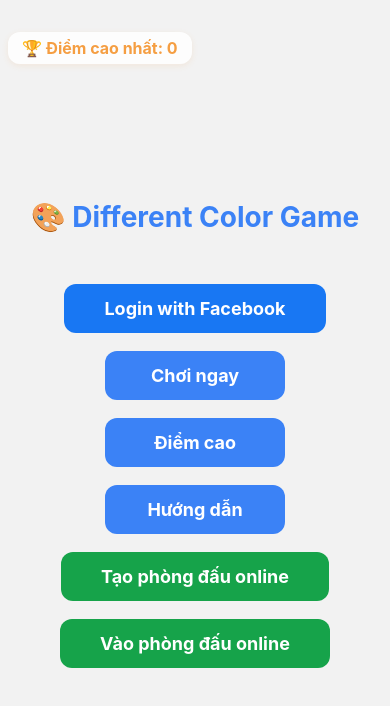
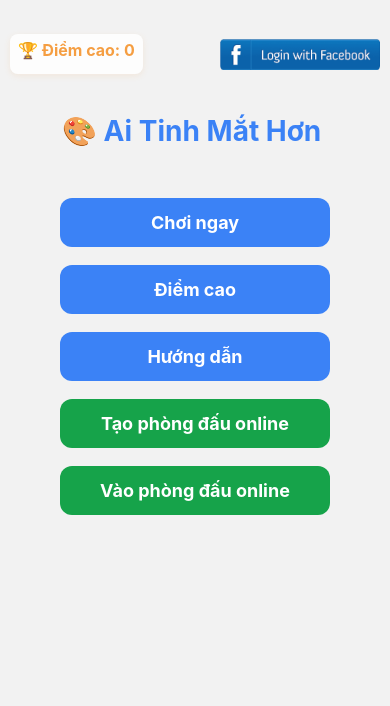
Before and after one commit to hvq1919/aitinhmathon, a React Native app: screen /Home in a window 390 px wide. Shown: the top 706 px of the page. Built offline with nearby package versions, Linux system fonts and the light colour scheme.

Commit message:
Success update score to firebase firestorage

```diff
--- a/package.json
+++ b/package.json
@@ -35,6 +35,7 @@
     "@react-native/metro-config": "0.76.9",
     "@react-native/typescript-config": "0.76.9",
     "@types/react": "^18.2.6",
+    "@types/react-native-vector-icons": "^6.4.18",
     "@types/react-test-renderer": "^18.0.0",
     "babel-jest": "^29.6.3",
     "eslint": "^8.19.0",
--- /dev/null
+++ b/src/components/FacebookLogin.tsx
@@ -0,0 +1,112 @@
+import AsyncStorage from '@react-native-async-storage/async-storage';
+import React, { useEffect, useState } from 'react';
+import {
+    Image,
+    View,
+    StyleSheet,
+    Text,
+    TouchableOpacity,
+    Alert
+} from 'react-native';
+import { USER_INFO_KEY } from '../constant';
+import { LoginManager, AccessToken, Profile } from 'react-native-fbsdk-next';
+import { getDeviceId } from '../utils';
+import { updateFacebookUser } from '../firebase/firebaseUtils';
+
+interface IProps {
+    highScore: number;
+}
+
+const FacebookLogin = (props: IProps) => {
+    const [userInfo, setUserInfo] = useState<null | { name: string; url: string; fb_id: string }>(null);
+
+    useEffect(() => {
+        AsyncStorage.getItem(USER_INFO_KEY).then(val => {
+            if (val) {
+                setUserInfo(JSON.parse(val));
+            }
+        });
+    }, []);
+
+    const handleFBLogin = async () => {
+        try {
+            const result = await LoginManager.logInWithPermissions(['public_profile']);
+            if (result.isCancelled) return;
+
+            const data = await AccessToken.getCurrentAccessToken();
+            if (!data) return;
+
+            const profile = await Profile.getCurrentProfile();
+            if (profile) {
+                const info = {
+                    fb_id: profile.userID ?? getDeviceId(''),
+                    name: profile.name ?? '',
+                    url: profile.imageURL ?? '',
+                };
+                setUserInfo(info);
+                await AsyncStorage.setItem(USER_INFO_KEY, JSON.stringify(info));
+                await updateFacebookUser(info);
+            }
+        } catch (e: any) {
+            Alert.alert('Facebook Login failed', e?.message);
+        }
+    };
+
+    return (
+        <View style={styles.container}>
+            {userInfo ? (<View style={styles.profileBox}>
+                <Image
+                    source={{ uri: userInfo.url }}
+                    style={styles.avatar}
+                />
+                <View style={{ marginLeft: 5, justifyContent: 'center' }}>
+                    <Text style={styles.name}>{userInfo.name}</Text>
+                    <Text style={styles.score}>🏆 {props.highScore ?? 0}</Text>
+                </View>
+            </View>
+            ) : (
+                <TouchableOpacity onPress={handleFBLogin} style={styles.loginBtn}>
+                    <Image
+                        style={styles.fbImage}
+                        source={require('../assets/fb_login.png')}
+                    />
+                </TouchableOpacity>
+            )}
+        </View>
+    );
+};
+
+const styles = StyleSheet.create({
+    container: {
+        alignItems: 'center',
+        height: 60,
+    },
+    profileBox: {
+        flexDirection: 'row',
+    },
+    avatar: {
+        width: 50,
+        height: 50,
+        borderRadius: 25,
+    },
+    name: {
+        fontSize: 14,
+        fontWeight: '600',
+        color: '#333',
+    },
+    score: {
+        fontSize: 13,
+        color: '#555',
+    },
+    loginBtn: {
+        borderRadius: 8,
+        overflow: 'hidden',
+    },
+    fbImage: {
+        width: 160,
+        height: 40,
+        resizeMode: 'contain',
+    },
+});
+
+export default FacebookLogin;
--- /dev/null
+++ b/src/firebase/firebaseUtils.ts
@@ -0,0 +1,49 @@
+import { doc, getDoc, setDoc, updateDoc } from 'firebase/firestore';
+import { firestore } from './firebaseConfig';
+import { getDeviceId } from '../utils';
+
+export const updateHighScore = async (highScore: number) => {
+    const deviceId = await getDeviceId('');
+    const userRef = doc(firestore, 'users', deviceId);
+    const existingDoc = await getDoc(userRef);
+    if (existingDoc.exists()) {
+        await updateDoc(userRef, {
+            high_score: highScore,
+            updateAt: new Date().toISOString(),
+        });
+    } else {
+        await setDoc(userRef, {
+            id: deviceId,
+            name: deviceId,
+            url: '',
+            high_score: highScore,
+            fb_id: '',
+            createdAt: new Date().toISOString(),
+            updateAt: new Date().toISOString(),
+        });
+    }
+};
+
+export const updateFacebookUser = async (userData: {
+    name: string;
+    url: string;
+    fb_id: string;
+}) => {
+    const deviceId = await getDeviceId('');
+    const userRef = doc(firestore, 'users', deviceId);
+    const existingDoc = await getDoc(userRef);
+    if (existingDoc.exists()) {
+        await updateDoc(userRef, {
+            ...userData,
+            updateAt: new Date().toISOString(),
+        });
+    } else {
+        await setDoc(userRef, {
+            id: deviceId,
+            ...userData,
+            high_score: 0,
+            createdAt: new Date().toISOString(),
+            updateAt: new Date().toISOString(),
+        });
+    }
+};
--- a/src/screens/HomeScreen.tsx
+++ b/src/screens/HomeScreen.tsx
@@ -1,58 +1,45 @@
-import React, { useEffect, useState } from 'react';
-import { Image, View, Text, TouchableOpacity, StyleSheet, StatusBar } from 'react-native';
+/* eslint-disable curly */
+import React, { useEffect, useCallback, useState } from 'react';
+import { View, Text, TouchableOpacity, StyleSheet, StatusBar } from 'react-native';
 import AsyncStorage from '@react-native-async-storage/async-storage';
 import { HIGH_SCORE_KEY } from '../constant';
-import { LoginManager, AccessToken, Profile } from 'react-native-fbsdk-next';
+import { useFocusEffect } from '@react-navigation/native';
+import FacebookLogin from '../components/FacebookLogin';
+import { appStyles } from '../styles';
+import { ScrollView } from 'react-native-gesture-handler';
 
 export default function HomeScreen({ navigation }: any) {
   const [highScore, setHighScore] = useState(0);
-  const [userInfo, setUserInfo] = useState<null | { name: string; picture: string }>(null);
-
 
   useEffect(() => {
     AsyncStorage.getItem(HIGH_SCORE_KEY).then(val => {
-      if (val) setHighScore(Number(val));
+      if (val) {
+        setHighScore(Number(val));
+      }
     });
   }, []);
 
-  const handleFBLogin = async () => {
-    try {
-      const result = await LoginManager.logInWithPermissions(['public_profile']);
-      if (result.isCancelled) return;
-
-      const data = await AccessToken.getCurrentAccessToken();
-      if (!data) return;
-
-      const profile = await Profile.getCurrentProfile();
-      if (profile) {
-        setUserInfo({
-          name: profile.name ?? '',
-          picture: profile.imageURL ?? '',
+  useFocusEffect(
+    useCallback(() => {
+      AsyncStorage.getItem(HIGH_SCORE_KEY).then((val) => {
+        if (val) {
+          setHighScore(Number(val));
+        }
       });
-      }
-    } catch (e) {
-      // Xử lý lỗi nếu cần
-    }
-  };
+    }, [])
+  );
 
   return (
-    <View style={styles.container}>
-      <Text style={styles.highScore}>🏆 Điểm cao nhất: {highScore}</Text>
-      <Text style={styles.title}>🎨 Different Color Game</Text>
+    <View style={appStyles.container}>
+      <View style={appStyles.headerTop}>
+        <Text style={styles.highScore}>🏆 Điểm cao: {highScore}</Text>
+        <FacebookLogin highScore={highScore} />
+      </View>
 
-      {userInfo ? (
-        <>
-          <Image
-            source={{ uri: userInfo.picture }}
-            style={{ width: 100, height: 100, borderRadius: 50 }}
-          />
-          <Text style={{ marginTop: 10, fontSize: 18 }}>{userInfo.name}</Text>
-        </>
-      ) : (
-        <TouchableOpacity style={styles.fbButton} onPress={handleFBLogin}>
-          <Text style={styles.fbButtonText}>Login with Facebook</Text>
-        </TouchableOpacity>
-      )}
+      <ScrollView>
+        <View>
+          <Text style={styles.title}>🎨 Ai Tinh Mắt Hơn </Text>
+
           <TouchableOpacity style={styles.button} onPress={() => navigation.navigate('Game')}>
             <Text style={styles.buttonText}>Chơi ngay</Text>
           </TouchableOpacity>
@@ -69,23 +56,40 @@ export default function HomeScreen({ navigation }: any) {
             <Text style={styles.buttonText}>Vào phòng đấu online</Text>
           </TouchableOpacity>
         </View>
+      </ScrollView>
+
+    </View>
   );
 }
 
 const styles = StyleSheet.create({
   container: { flex: 1, justifyContent: 'center', alignItems: 'center', paddingTop: StatusBar.currentHeight || 24 },
+  header: {
+    flexDirection: 'row',
+    justifyContent: 'space-between',
+    alignItems: 'center',
+    width: '95%',
+    backgroundColor: '#fff',
+    borderRadius: 8,
+    paddingVertical: 16,
+    paddingHorizontal: 8,
+    marginBottom: 18,
+    elevation: 3,
+    shadowColor: '#000',
+    shadowOpacity: 0.08,
+    shadowRadius: 8,
+    shadowOffset: { width: 0, height: 2 },
+  },
   highScore: {
-    position: 'absolute',
-    top: 32,
-    left: 8,
+    height: 40,
     fontSize: 16,
     color: '#f59e42',
     fontWeight: 'bold',
     textAlign: 'left',
     backgroundColor: 'rgba(255,255,255,0.85)',
-    paddingHorizontal: 14,
+    paddingHorizontal: 8,
     paddingVertical: 6,
-    borderRadius: 12,
+    borderRadius: 8,
     overflow: 'hidden',
     elevation: 2,
     shadowColor: '#f59e42',
@@ -97,6 +101,7 @@ const styles = StyleSheet.create({
     fontSize: 28,
     fontWeight: 'bold',
     marginBottom: 32,
+    marginTop: 20,
     color: '#3b82f6',
     textAlign: 'center',
   },
--- a/src/screens/MainGamePlay.tsx
+++ b/src/screens/MainGamePlay.tsx
@@ -1,3 +1,4 @@
+/* eslint-disable react-hooks/exhaustive-deps */
 import React, { useState, useEffect, useRef } from 'react';
 import { View, Text, StyleSheet, Animated, TouchableOpacity } from 'react-native';
 import AsyncStorage from '@react-native-async-storage/async-storage';
@@ -10,7 +11,9 @@ import {
 } from '../utils';
 import { ColorGrid } from '../components/ColorGrid';
 import { HIGH_SCORE_KEY, MAX_DIFFERENCE, START_GRID_SIZE } from '../constant';
-import Ionicons from 'react-native-vector-icons/Ionicons';
+import FontAwesome6 from 'react-native-vector-icons/FontAwesome6';
+const Icon = FontAwesome6 as unknown as React.FC<any>;
+import { updateHighScore } from '../firebase/firebaseUtils';
 
 const TOTAL_TIME = 120; // 2 phút
 
@@ -40,14 +43,6 @@ export default function MainGamePlay({ navigation }: any) {
             if (val) setHighScore(Number(val));
         });
     }, []);
-
-    // Khi game over, nếu score cao hơn highScore thì lưu lại
-    useEffect(() => {
-        if (gameOver && score > highScore) {
-            setHighScore(score);
-            AsyncStorage.setItem(HIGH_SCORE_KEY, score.toString());
-        }
-    }, [gameOver, score, highScore]);
 
     const startNewRound = () => {
         const newGridSize = getGridSizeByLevel(level, START_GRID_SIZE);
@@ -81,10 +76,16 @@ export default function MainGamePlay({ navigation }: any) {
         return () => clearInterval(interval);
     }, [gameOver]);
 
-    // Đếm ngược 3 phút
+    // Đếm ngược 2 phút
     useEffect(() => {
         if (gameOver) return;
         if (remainingTime <= 0) {
+            if (score >= highScore) {
+                AsyncStorage.setItem(HIGH_SCORE_KEY, score.toString());
+                updateHighScore(score);
+                setHighScore(score);
+            }
+
             setGameOver(true);
             return;
         }
@@ -92,7 +93,7 @@ export default function MainGamePlay({ navigation }: any) {
             setRemainingTime((prev) => prev - 1);
         }, 1000);
         return () => clearInterval(countdown);
-    }, [remainingTime, gameOver]);
+    }, [remainingTime, gameOver, highScore, score]);
 
     // Reset game
     const handleRestart = () => {
@@ -107,7 +108,11 @@ export default function MainGamePlay({ navigation }: any) {
         let earnedScore = 0;
         if (index === targetIndex) {
             earnedScore = Math.max(100 - timer * 10, 10);
-            setScore((prev) => prev + earnedScore);
+
+            const newScore = score + earnedScore;
+            setScore(newScore);
+
+            setLevel((prev) => prev + 1);
 
             animatedScore.setValue(1.3);
             Animated.spring(animatedScore, {
@@ -115,8 +120,6 @@ export default function MainGamePlay({ navigation }: any) {
                 friction: 4,
                 useNativeDriver: true,
             }).start();
-
-            setLevel((prev) => prev + 1);
         } else {
             earnedScore = -20;
             setScore((prev) => Math.max(prev - 20, 0));
@@ -150,7 +153,7 @@ export default function MainGamePlay({ navigation }: any) {
         <View style={styles.container}>
             <View style={styles.header}>
                 <TouchableOpacity onPress={() => navigation.goBack()}>
-                    <Ionicons name="arrow-back" size={28} color="#3b82f6" />
+                    <Icon name="arrow-left" size={32} color="#3b82f6" />
                 </TouchableOpacity>
                 <Text style={styles.level}>Level {level}</Text>
                 <Animated.Text
--- /dev/null
+++ b/src/styles.ts
@@ -0,0 +1,28 @@
+import { StatusBar, StyleSheet } from 'react-native';
+
+export const appStyles = StyleSheet.create({
+  container: { flex: 1,  alignItems: 'center', paddingTop: StatusBar.currentHeight || 24 },
+  header: {
+    flexDirection: 'row',
+    justifyContent: 'space-between',
+    alignItems: 'center',
+    width: '95%',
+    backgroundColor: '#fff',
+    borderRadius: 8,
+    paddingVertical: 16,
+    paddingHorizontal: 8,
+    marginBottom: 18,
+    elevation: 3,
+    shadowColor: '#000',
+    shadowOpacity: 0.08,
+    shadowRadius: 8,
+    shadowOffset: { width: 0, height: 2 },
+  },
+  headerTop: {
+    marginTop: 10,
+    flexDirection: 'row',
+    justifyContent: 'space-between',
+    width: '100%',
+    paddingHorizontal: 10,
+  }
+});
--- a/src/utils.ts
+++ b/src/utils.ts
@@ -55,7 +55,7 @@ export const getRandomString = () => {
   return result;
 }
 
-export const getPlayerId = (roomId: string): string => {
+export const getDeviceId = (roomId: string): string => {
   if (__DEV__) {
     return `DEV_${roomId}`;
   }
```
Also changed, not shown: src/constant.ts (+6 -1 lines), src/firebase/firebaseConfig.ts (+15 -2 lines), src/assets/fb_login.png (added), 2 other files (tests, documents, lock files or other folders). Lines whose indentation alone changed are shown as unchanged.
